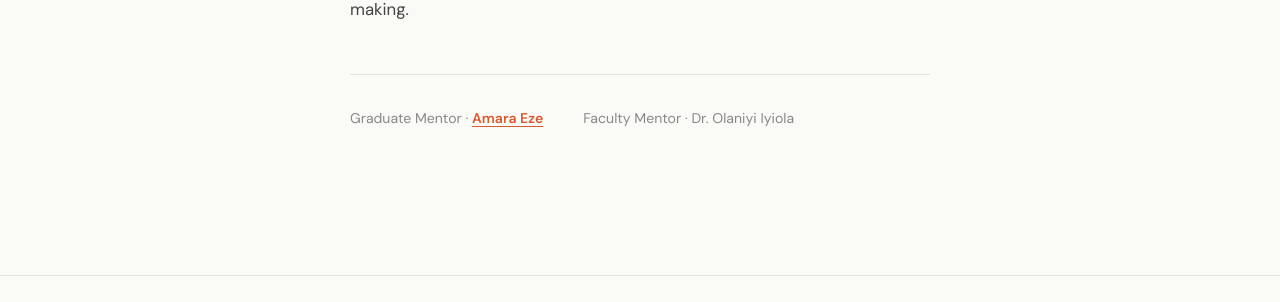
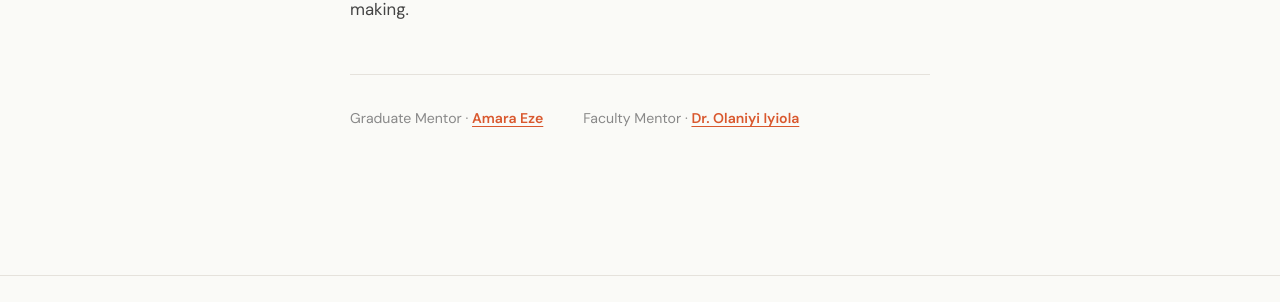
Before and after one commit to ChanelGreen/chanelgreenceamls26.github.io, a Jekyll site: the page built from pages/about-my-project.md, in a window 1280 px wide and 900 px high, scrolled down 886 px. Shown: the part 507-809 px from the top of the window. Built offline with Jekyll 4.4.1, drawn with Linux system fonts in a browser that asks for light colours; some web fonts are replaced; part of the change alters nothing that is shown.

```diff
--- a/pages/about-my-project.md
+++ b/pages/about-my-project.md
@@ -24,6 +24,6 @@ grad_mentor:
 
 faculty_mentor:
   name: Dr. Olaniyi Iyiola
-  linked in: https://www.linkedin.com/in/olaniyi-iyiola-phd-math-mba-business-analytics-89073455/
+  linkedin: https://www.linkedin.com/in/olaniyi-iyiola-phd-math-mba-business-analytics-89073455/
 
 ---
```
